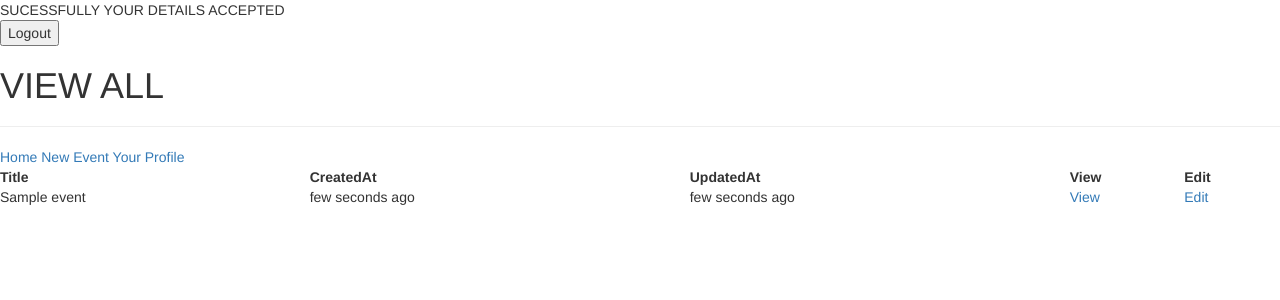
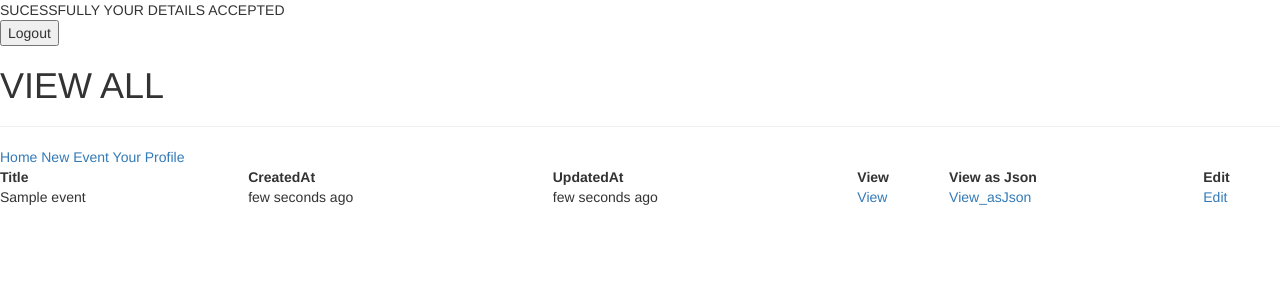
Before and after one commit to rsunder10/contentuploader, a PHP site: page /profile/viewall.php in a window 1280 px wide. Shown: the top 300 px of the page. Run offline with PHP 8.4, Linux system fonts and the light colour scheme; the visitor is signed in with stand-in values (Sample User, id 1); tables that the repository leaves empty hold one stand-in row (values such as "Sample post"); some libraries are stand-ins or nearby versions.

Commit message:
Uses Json As its View Action For Faster Execution

```diff
--- a/profile/viewall.php
+++ b/profile/viewall.php
@@ -17,6 +17,7 @@ require('../includes/include_user.php');
     <th>CreatedAt</th>
     <th>UpdatedAt</th>
     <th>View</th>
+    <th>View as Json</th>
     <th>Edit</th>
 
   </tr>
@@ -32,6 +33,7 @@ require('../includes/include_user.php');
     <td><?php echo get_time_difference_php($row['create_time']) ; ?></td>
     <td><?php echo get_time_difference_php($row['update_time']) ; ?></td>
     <td><a href="viewaction.php?<?php echo "eventid=".$row['event_id']  ?> ">View</a></td>
+    <td><a href="viewaction_asjson.php?<?php echo "eventid=".$row['event_id']  ?> ">View_asJson</a></td>
     <td><a href="editaction.php?<?php echo "eventid=".$row['event_id']  ?> ">Edit</a></td>
   </tr>
   	<?php
```
